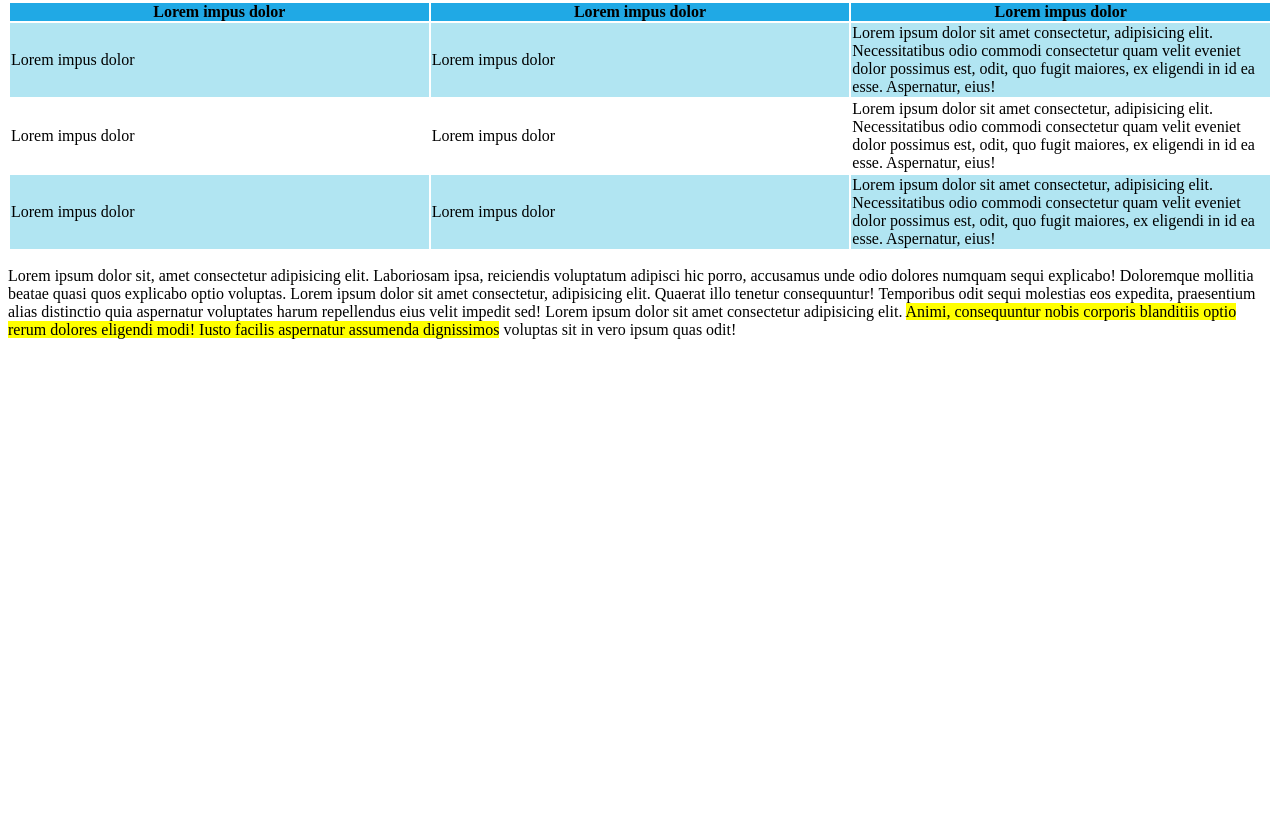
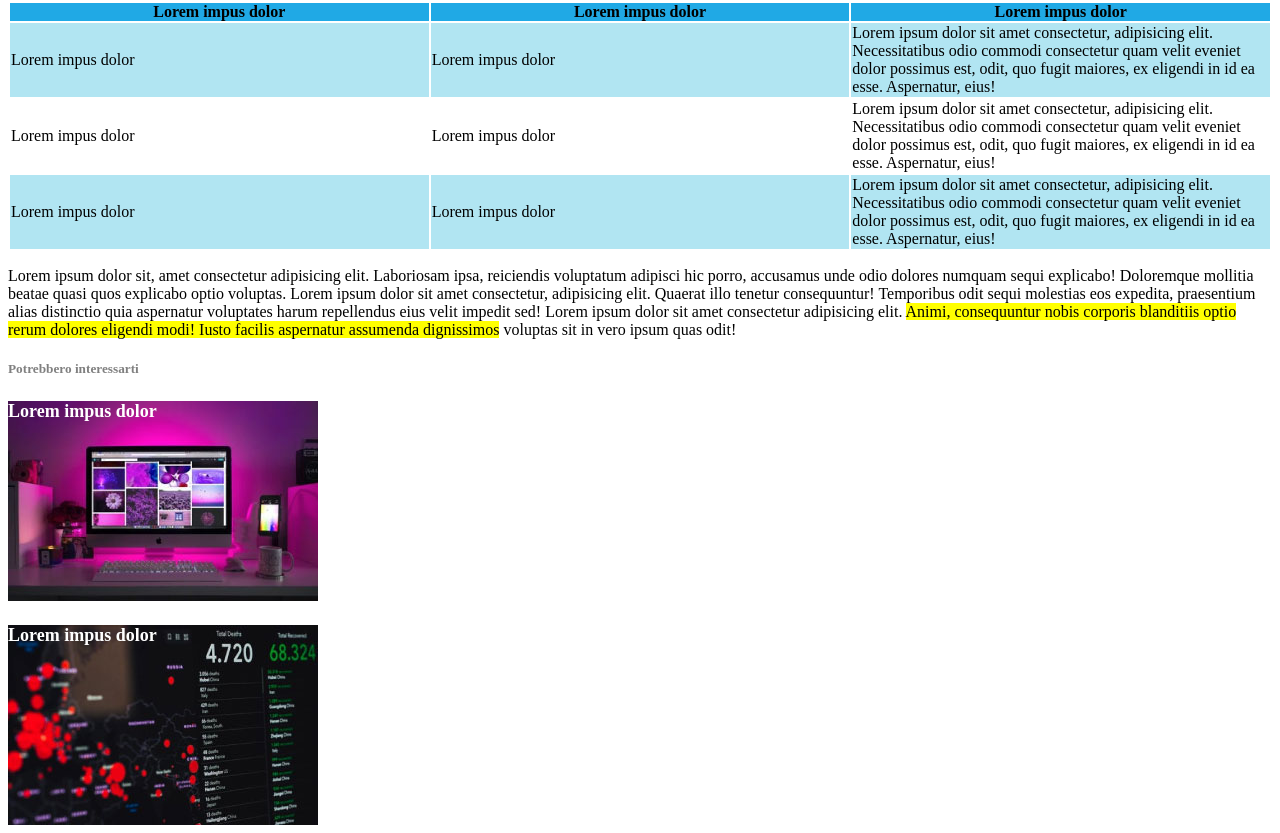
Before and after one commit to Angelo31294/html-css-booleaner, a plain HTML site: page index.html in a window 1280 px wide. Shown: the part 1005-1838 px from the top of the page. Before the commit the page ends 1360 px from the top, so only its background shows below. Drawn offline with Linux system fonts and the light colour scheme.

Commit message:
Aggiunto footer

```diff
--- a/CSS/style.css
+++ b/CSS/style.css
@@ -48,3 +48,30 @@ thead{
 .riga{
     background-color: #B1E5F2;
 }
+
+h5{
+    color: #808080;
+}
+
+
+.suggeriti{
+    width: 310px;
+    height: 200px;
+}
+
+.monitor{
+    width: 310px;
+    height: 200px;
+    background-image: url(../img/monitor.jpg);
+}
+
+.graph{
+    width: 310px;
+    height: 200px;
+    background-image: url(../img/graph.jpg);
+}
+
+h4{
+    font-size: large;
+    color: white;
+}
--- a/index.html
+++ b/index.html
@@ -78,6 +78,10 @@
            Lorem ipsum dolor sit amet consectetur adipisicing elit. <mark>Animi, consequuntur nobis corporis blanditiis optio rerum dolores eligendi modi! Iusto facilis aspernatur assumenda dignissimos</mark>  voluptas sit in vero ipsum quas odit!
         </p>
     </main>
-    <footer></footer>
+    <footer>
+        <h5>Potrebbero interessarti</h5>
+        <div class="monitor"><h4>Lorem impus dolor</h4></div>
+        <div class="graph"><h4>Lorem impus dolor</h4></div>
+    </footer>
 </body>
 </html>
```
